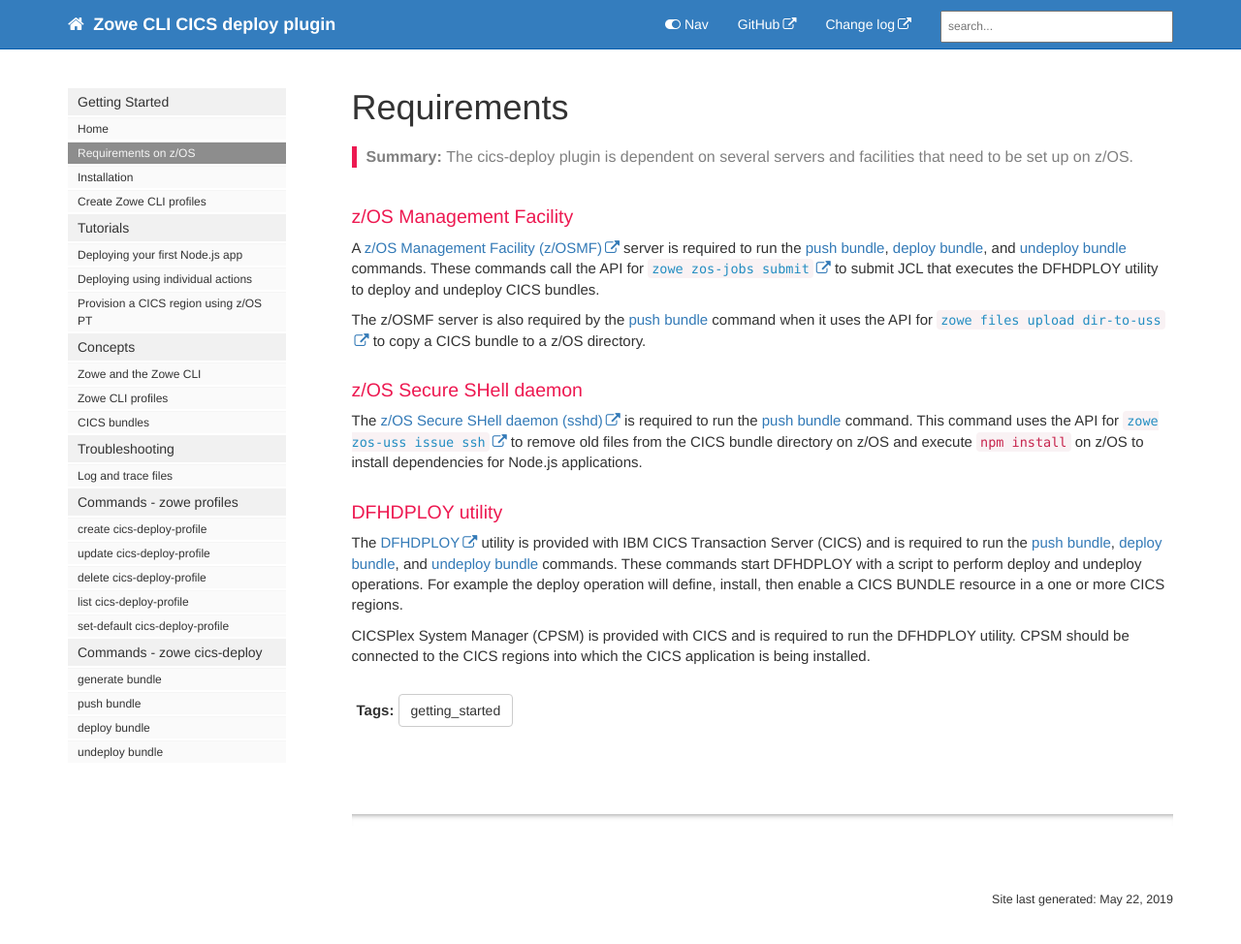
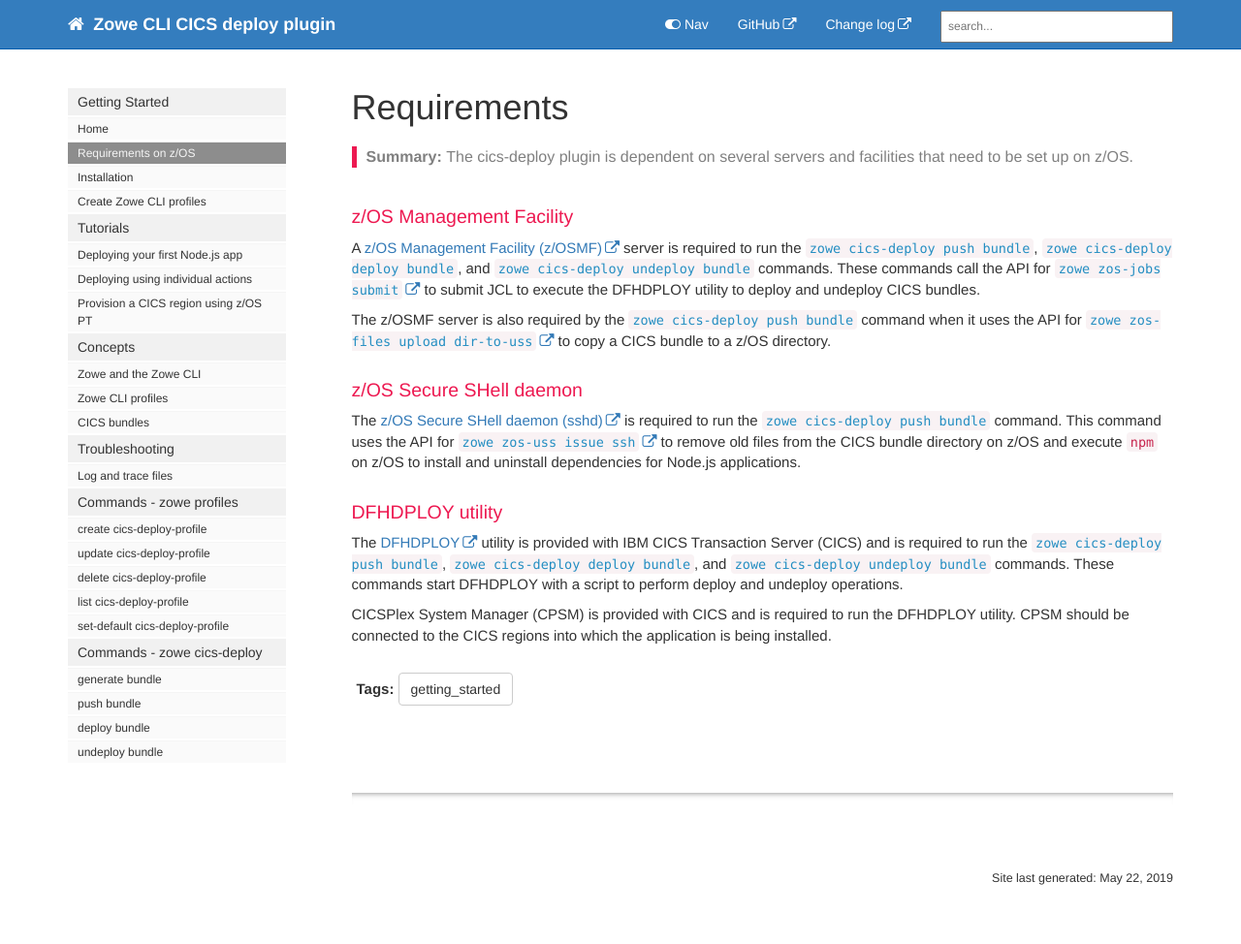
Before and after one commit to IBM/zowe-cli-cics-deploy-plugin, a Jekyll site: the page built from docs/pages/cdp/cdp-Requirements.md, in a window 1280 px wide and 997 px high. Shown: the top 974 px of the window at 97% size. Built offline with Jekyll 4.4.1, drawn with Linux system fonts in a browser that asks for light colours; nearby versions of some CDN libraries; comment, search, counter and statistics services are not loaded.

Commit message:
Update links

```diff
--- a/docs/pages/cdp/cdp-Requirements.md
+++ b/docs/pages/cdp/cdp-Requirements.md
@@ -11,16 +11,16 @@ toc: false
 
 ### z/OS Management Facility
 
-A [z/OS Management Facility (z/OSMF)](https://www.ibm.com/support/knowledgecenter/en/SSLTBW_2.3.0/com.ibm.zos.v2r3.izua300/IZUHPINFO_PartConfiguring.htm) server is required to run the [push bundle](Commands#command-push-bundle), [deploy bundle](Commands#command-deploy-bundle), and [undeploy bundle](Commands#command-undeploy-bundle) commands. These commands call the API for [`zowe zos-jobs submit`](https://zowe.github.io/docs-site/latest/user-guide/cli-usingcli.html#zos-jobs) to submit JCL that executes the DFHDPLOY utility to deploy and undeploy CICS bundles.
+A [z/OS Management Facility (z/OSMF)](https://www.ibm.com/support/knowledgecenter/en/SSLTBW_2.3.0/com.ibm.zos.v2r3.izua300/IZUHPINFO_PartConfiguring.htm) server is required to run the [`zowe cics-deploy push bundle`](cdp-CLIReadMe#push--p), [`zowe cics-deploy deploy bundle`](cdp-CLIReadMe#deploy--d--dep), and [`zowe cics-deploy undeploy bundle`](cdp-CLIReadMe#undeploy--u--udep) commands. These commands call the API for [`zowe zos-jobs submit`](https://github.com/zowe/zowe-cli/blob/master/docs/CLIReadme.md#module-submit) to submit JCL to execute the DFHDPLOY utility to deploy and undeploy CICS bundles.
 
-The z/OSMF server is also required by the [push bundle](Commands#command-push-bundle) command when it uses the API for [`zowe files upload dir-to-uss`](https://github.com/zowe/zowe-cli/issues/207) to copy a CICS bundle to a z/OS directory.
+The z/OSMF server is also required by the [`zowe cics-deploy push bundle`](cdp-CLIReadMe#push--p) command when it uses the API for [`zowe zos-files upload dir-to-uss`](https://github.com/zowe/zowe-cli/blob/master/docs/CLIReadme.md#command-dir-to-uss) to copy a CICS bundle to a z/OS directory.
 
 ### z/OS Secure SHell daemon
 
-The [z/OS Secure SHell daemon (sshd)](https://www.ibm.com/support/knowledgecenter/en/SSLTBW_2.3.0/com.ibm.zos.v2r3.foto100/sshset.htm) is required to run the [push bundle](Commands#command-push-bundle) command. This command uses the API for [`zowe zos-uss issue ssh`](https://github.com/zowe/zowe-cli/pull/308) to remove old files from the CICS bundle directory on z/OS and execute `npm install` on z/OS to install dependencies for Node.js applications.
+The [z/OS Secure SHell daemon (sshd)](https://www.ibm.com/support/knowledgecenter/en/SSLTBW_2.3.0/com.ibm.zos.v2r3.foto100/sshset.htm) is required to run the [`zowe cics-deploy push bundle`](cdp-CLIReadMe#push--p) command. This command uses the API for [`zowe zos-uss issue ssh`](https://github.com/zowe/zowe-cli/blob/master/docs/CLIReadme.md#command-ssh) to remove old files from the CICS bundle directory on z/OS and execute `npm` on z/OS to install and uninstall dependencies for Node.js applications.
 
 ### DFHDPLOY utility
 
-The [DFHDPLOY](https://www.ibm.com/support/knowledgecenter/SSGMCP_5.5.0/applications/deploying/dfhdploy_overview.html) utility is provided with IBM CICS Transaction Server (CICS) and is required to run the [push bundle](Commands#command-push-bundle), [deploy bundle](Commands#command-deploy-bundle), and [undeploy bundle](Commands#command-undeploy-bundle) commands. These commands start DFHDPLOY with a script to perform deploy and undeploy operations. For example the deploy operation will define, install, then enable a CICS BUNDLE resource in a one or more CICS regions.
+The [DFHDPLOY](https://www.ibm.com/support/knowledgecenter/SSGMCP_5.5.0/applications/deploying/dfhdploy_overview.html) utility is provided with IBM CICS Transaction Server (CICS) and is required to run the [`zowe cics-deploy push bundle`](cdp-CLIReadMe#push--p), [`zowe cics-deploy deploy bundle`](cdp-CLIReadMe#deploy--d--dep), and [`zowe cics-deploy undeploy bundle`](cdp-CLIReadMe#undeploy--u--udep) commands. These commands start DFHDPLOY with a script to perform deploy and undeploy operations.
 
-CICSPlex System Manager \(CPSM\) is provided with CICS and is required to run the DFHDPLOY utility. CPSM should be connected to the CICS regions into which the CICS application is being installed.
+CICSPlex System Manager \(CPSM\) is provided with CICS and is required to run the DFHDPLOY utility. CPSM should be connected to the CICS regions into which the application is being installed.
```
